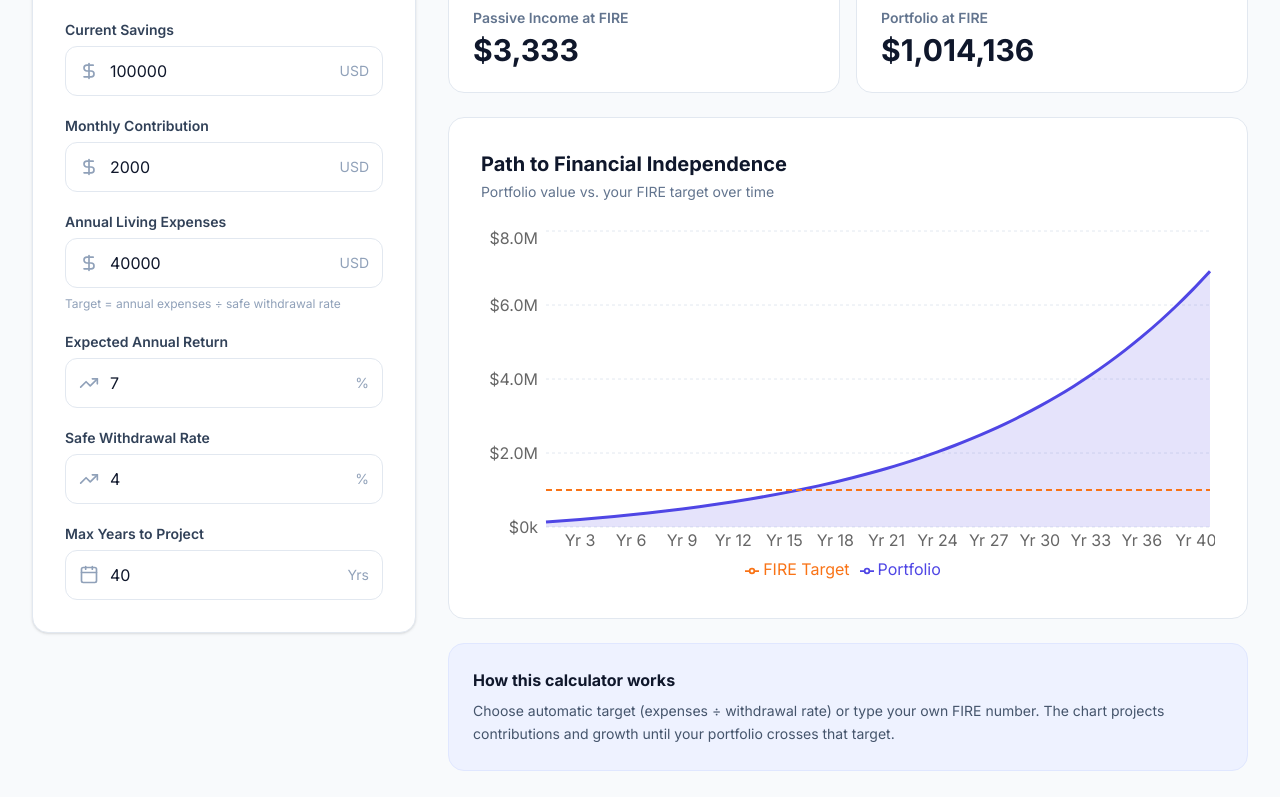
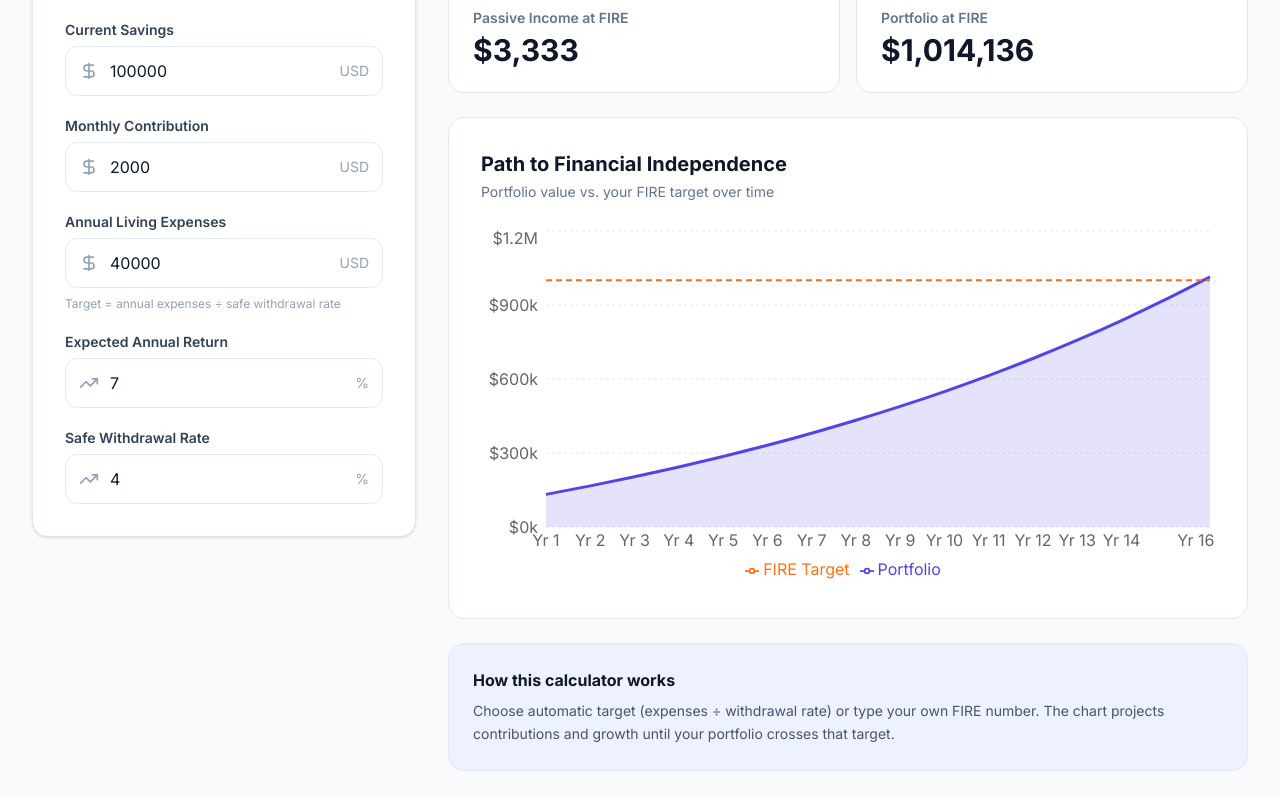
Before and after one commit to taehunt/dividend-calculator, a Next.js app: page /fire in a window 1280 px wide. Shown: the part 488-1285 px from the top of the page. Built offline with nearby package versions, Linux system fonts and the light colour scheme.

Commit message:
Remove FIRE max projection years input

```diff
--- a/src/app/fire/page.tsx
+++ b/src/app/fire/page.tsx
@@ -13,7 +13,6 @@ import {
 } from "recharts";
 import {
   Calculator,
-  Calendar,
   Flame,
   TrendingUp,
 } from "lucide-react";
@@ -26,6 +25,9 @@ import { useMoneyValue } from "@/hooks/useMoneyValue";
 
 type TargetMode = "auto" | "manual";
 
+/** Hard safety cap — projection stops at FIRE or this year. */
+const MAX_PROJECTION_YEARS = 80;
+
 const copy = {
   en: {
     title: "FIRE Calculator",
@@ -37,8 +39,6 @@ const copy = {
     annualExpenses: "Annual Living Expenses",
     expectedReturn: "Expected Annual Return",
     safeWithdraw: "Safe Withdrawal Rate",
-    maxYears: "Max Years to Project",
-    years: "Yrs",
     fireNumber: "FIRE Target",
     yearsToFire: "Years to FIRE",
     monthlyIncome: "Passive Income at FIRE",
@@ -48,7 +48,7 @@ const copy = {
     portfolio: "Portfolio",
     fireTarget: "FIRE Target",
     reached: "FIRE reached",
-    notReached: "Not reached in projection window",
+    notReached: "Not reachable with these inputs",
     invalidSwr: "Enter a withdrawal rate above 0%",
     invalidTarget: "Enter a FIRE target above 0",
     targetMode: "How to set your FIRE target",
@@ -70,8 +70,6 @@ const copy = {
     annualExpenses: "연간 생활비",
     expectedReturn: "예상 연수익률",
     safeWithdraw: "안전 인출률",
-    maxYears: "최대 계산 기간",
-    years: "년",
     fireNumber: "FIRE 목표 금액",
     yearsToFire: "FIRE까지 기간",
     monthlyIncome: "FIRE 시점 월 수동소득",
@@ -81,7 +79,7 @@ const copy = {
     portfolio: "자산",
     fireTarget: "FIRE 목표",
     reached: "FIRE 도달",
-    notReached: "계산 기간 내 미도달",
+    notReached: "현재 입력값으로는 도달하기 어려움",
     invalidSwr: "안전 인출률은 0%보다 커야 합니다",
     invalidTarget: "FIRE 목표 금액은 0보다 커야 합니다",
     targetMode: "FIRE 목표 설정 방식",
@@ -103,7 +101,6 @@ export default function FireCalculatorPage() {
   const [customTarget, setCustomTarget] = useMoneyValue(1_000_000);
   const [expectedReturn, setExpectedReturn] = useState(7);
   const [safeWithdraw, setSafeWithdraw] = useState(4);
-  const [maxYears, setMaxYears] = useState(40);
   const [targetMode, setTargetMode] = useState<TargetMode>("auto");
 
   const t = copy[lang];
@@ -135,7 +132,7 @@ export default function FireCalculatorPage() {
     let yearsToFire: number | null = null;
     let portfolioAtFire = currentSavings;
 
-    for (let year = 1; year <= maxYears; year++) {
+    for (let year = 1; year <= MAX_PROJECTION_YEARS; year++) {
       for (let month = 0; month < 12; month++) {
         balance += monthlyContribution;
         balance *= 1 + monthlyRate;
@@ -151,6 +148,7 @@ export default function FireCalculatorPage() {
       if (targetValid && yearsToFire === null && balance >= fireNumber!) {
         yearsToFire = year;
         portfolioAtFire = rounded;
+        break; // stop at FIRE — no need for a user-set max horizon
       }
     }
 
@@ -182,7 +180,6 @@ export default function FireCalculatorPage() {
     currentSavings,
     customTarget,
     expectedReturn,
-    maxYears,
     monthlyContribution,
     safeWithdraw,
     targetMode,
@@ -326,13 +323,6 @@ export default function FireCalculatorPage() {
               onChange={(v) => setSafeWithdraw(Math.max(0, v))}
               suffix="%"
             />
-            <NumberField
-              label={t.maxYears}
-              icon={Calendar}
-              value={maxYears}
-              onChange={setMaxYears}
-              suffix={t.years}
-            />
           </div>
 
           <div className="lg:col-span-8 space-y-6">
```
